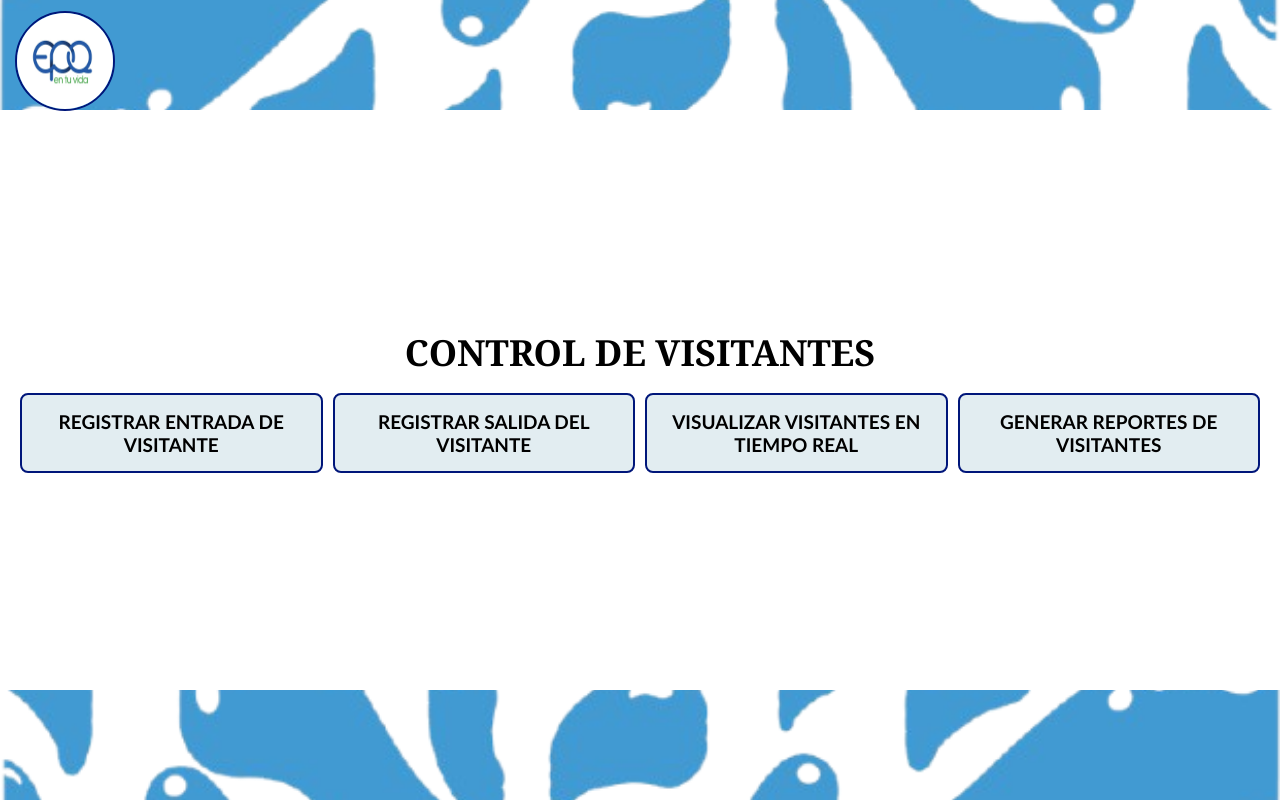
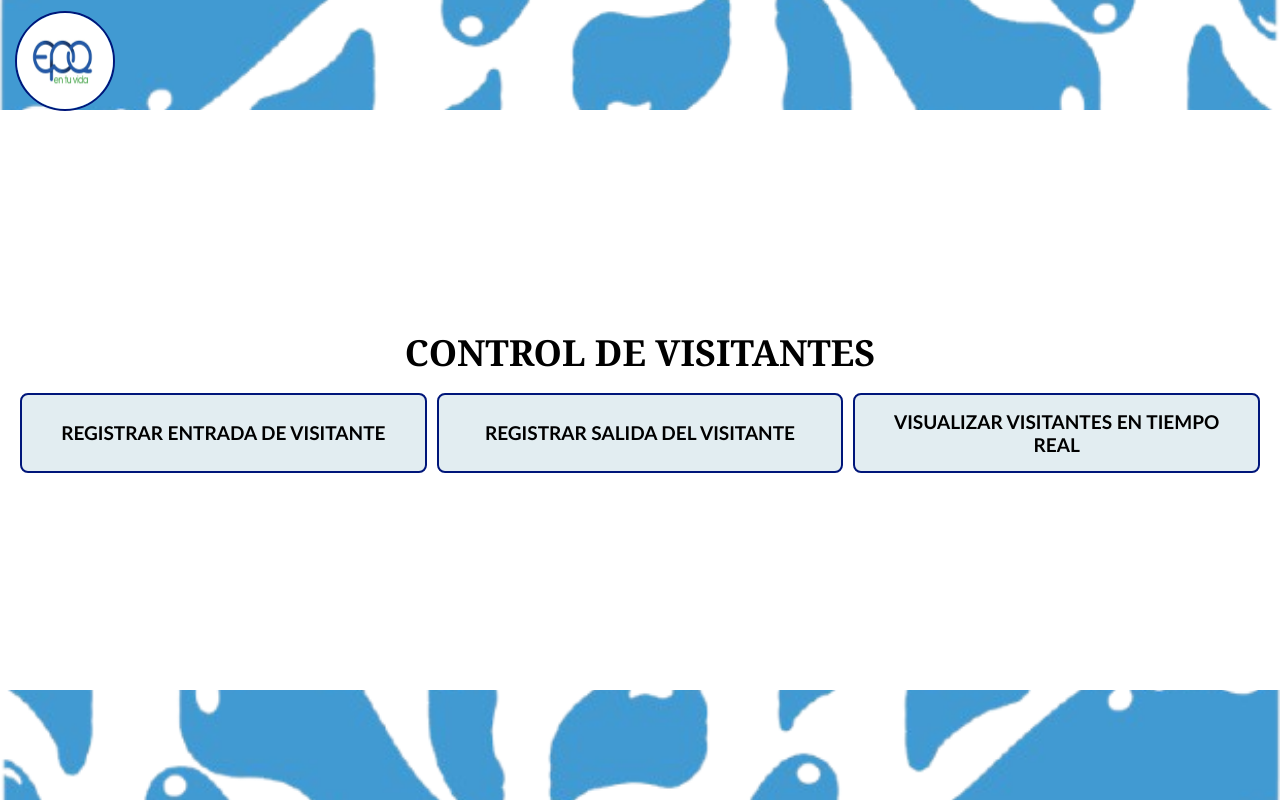
Before and after one commit to sistemasdeinformacion-ing/control-visitantes, a React (Vite) app: page /home in a window 1280 px wide. Built offline with nearby package versions, Linux system fonts and the light colour scheme; no server answers.

Commit message:
Guardado

```diff
--- a/src/components/Home.css
+++ b/src/components/Home.css
@@ -39,7 +39,7 @@
 
 .titulo {
   font-family: 'Georgia', serif;
-  font-size: 31px;
+  font-size: 35px;
   color: black;
   margin: 10px;
 }
@@ -55,11 +55,11 @@
   background-color: #a2c6e2;
   border: 2px solid #00167a;
   color: black;
-  padding: 15px;
+  padding: 22px;
   font-weight: bold;
   border-radius: 8px;
   cursor: pointer;
-  font-size: 16px;
+  font-size: 20px;
   transition: background 0.3s;
 }
 
--- a/src/components/Home.jsx
+++ b/src/components/Home.jsx
@@ -85,7 +85,6 @@ const Home = () => {
                 <button onClick={irARegistroEntrada}>REGISTRAR ENTRADA DE VISITANTE</button>
                 <button onClick={irARegistroSalida}>REGISTRAR SALIDA DEL VISITANTE</button>
                 <button onClick={irATiempoReal}>VISUALIZAR VISITANTES EN TIEMPO REAL</button>
-                <button onClick={irAReportes}>GENERAR REPORTES DE VISITANTES</button>
             </div>
 
             <img src={fondoAgua} alt="Decoracion inferior" className="fondo-inferior" />
```
